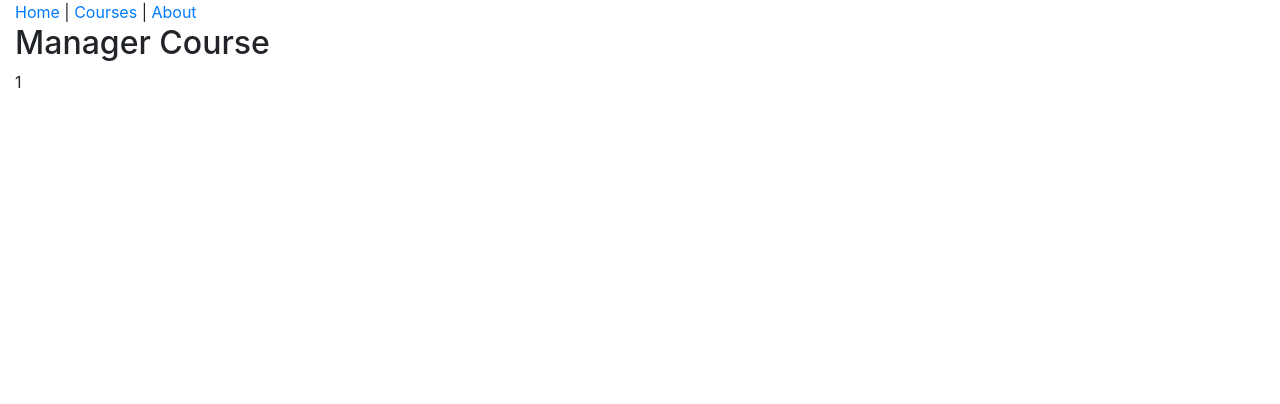
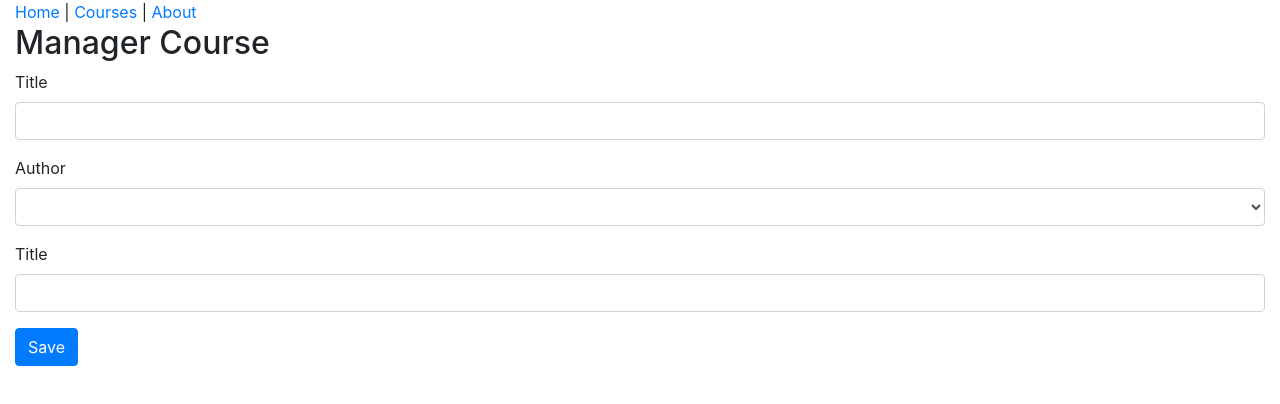
Before and after one commit to keylw/react-start, a React (Create React App) app: page /course/1 in a window 1280 px wide. Shown: the top 404 px of the page. Built offline with nearby package versions, Linux system fonts and the light colour scheme; no server answers.

Commit message:
added form for add and change course data

```diff
--- a/package.json
+++ b/package.json
@@ -8,7 +8,8 @@
     "react": "^16.11.0",
     "react-dom": "^16.11.0",
     "react-router-dom": "^5.0.0",
-    "react-scripts": "3.2.0"
+    "react-scripts": "3.2.0",
+    "react-toastify": "^5.1.1"
   },
   "scripts": {
     "start": "run-p start:dev start:api",
--- a/src/components/App.js
+++ b/src/components/App.js
@@ -6,15 +6,19 @@
 import NotFoundPage from "./NotFoundPage";
 import ManageCoursePage from "./ManageCoursePage";
 import { Route, Switch, Redirect } from "react-router-dom";
+import { ToastContainer } from "react-toastify";
+import "react-toastify/dist/ReactToastify.css";
 
 function App() {
   return (
     <div className="container-fluid">
+      <ToastContainer autoClose={3000} hideProgressBar />
       <Header />
       <Switch>
         <Route path="/" exact component={HomePage} />
         <Route path="/courses" component={CoursesPage} />
         <Route path="/course/:slug" component={ManageCoursePage} />
+        <Route path="/course" component={ManageCoursePage} />
         <Route path="/about" component={AboutPage} />
         <Redirect from="/about-page" to="/about" />
         <Route component={NotFoundPage} />
--- /dev/null
+++ b/src/components/CourseForm.js
@@ -0,0 +1,58 @@
+import React from "react";
+import TextInput from "./common/TextInput.js";
+import PropTypes from "prop-types";
+
+function CourseForm(props) {
+  return (
+    <form onSubmit={props.onSubmit}>
+      <TextInput
+        id="title"
+        label="title"
+        name="title"
+        value={props.course.title}
+        onChange={props.onChange}
+        error={props.error.title}
+      />
+
+      <div className="form-group">
+        <label htmlFor="author">Author</label>
+        <div className="field">
+          <select
+            id="author"
+            name="authorId"
+            onChange={props.onChange}
+            value={props.course.authorId || ""}
+            className="form-control"
+          >
+            <option value="" />
+            <option value="1">Cory House</option>
+            <option value="2">Scott Allen</option>
+          </select>
+        </div>
+        {props.error.authorId && (
+          <div className="alert alert-danger">{props.error.authorId}</div>
+        )}
+      </div>
+
+      <TextInput
+        id="category"
+        label="category"
+        name="category"
+        value={props.course.category}
+        onChange={props.onChange}
+        error={props.error.category}
+      />
+
+      <input type="submit" value="Save" className="btn btn-primary" />
+    </form>
+  );
+}
+
+CourseForm.prototype = {
+  course: PropTypes.object.isRequired,
+  onSubmit: PropTypes.func.isRequired,
+  onChange: PropTypes.func.isRequired,
+  errors: PropTypes.object.isRequired
+};
+
+export default CourseForm;
--- a/src/components/CourserPage.js
+++ b/src/components/CourserPage.js
@@ -1,5 +1,6 @@
 import React, { useState, useEffect } from "react";
 import { getCourses } from "../api/courseApi";
+import { Link } from "react-router-dom";
 import CourseList from "./CourseList";
 
 function CoursesPage() {
@@ -12,6 +13,9 @@
   return (
     <>
       <h2>Courses</h2>
+      <Link className="btn btn-primary" to="/course">
+        Add Course
+      </Link>
       <CourseList courses={courses} />
     </>
   );
--- a/src/components/ManageCoursePage.js
+++ b/src/components/ManageCoursePage.js
@@ -1,12 +1,62 @@
-import React from "react";
-import { Prompt } from "react-router-dom";
+import React, { useState, useEffect } from "react";
+import CourseForm from "./CourseForm";
+import * as courseApi from "../api/courseApi";
+import { toast } from "react-toastify";
 
 const ManageCoursePage = props => {
+  const [error, setError] = useState({});
+  const [course, setCourse] = useState({
+    id: null,
+    slug: "",
+    title: "",
+    authorId: null,
+    category: ""
+  });
+
+  useEffect(() => {
+    const slug = props.match.params.slug;
+    if (slug) {
+      courseApi.getCourseBySlug(slug).then(_course => setCourse(_course));
+    }
+  }, [props.match.params.slug]);
+
+  //destruction used in parameters
+  function handleChange({ target }) {
+    setCourse({
+      ...course,
+      [target.name]: target.value
+    });
+  }
+
+  function formIsValid() {
+    const _error = {};
+
+    if (!course.title) _error.title = "Title is required";
+    if (!course.authorId) _error.authorId = "Author Id is required";
+    if (!course.category) _error.category = "Category is required";
+
+    setError(_error);
+    return Object.keys(_error).length === 0;
+  }
+
+  function handleSubmit(event) {
+    event.preventDefault();
+    if (!formIsValid()) return;
+    courseApi.saveCourse(course).then(() => {
+      props.history.push("/courses");
+      toast.success("course Saved !");
+    });
+  }
+
   return (
     <>
       <h2> Manager Course</h2>
-      {/* <Prompt when={true} message="Are you sure you want to leave?"></Prompt> */}
-      {props.match.params.slug}
+      <CourseForm
+        error={error}
+        course={course}
+        onChange={handleChange}
+        onSubmit={handleSubmit}
+      />
     </>
   );
 };
--- /dev/null
+++ b/src/components/common/TextInput.js
@@ -0,0 +1,41 @@
+import React from "react";
+import PropTypes from "prop-types";
+
+function TextInput(props) {
+  let wrapperClass = "form-group";
+  if (props.error && props.error.lenght > 0) {
+    wrapperClass += " has-error";
+  }
+
+  return (
+    <div className={wrapperClass}>
+      <label htmlFor="title">Title</label>
+      <div className="field">
+        <input
+          id="title"
+          type="text"
+          name={props.name}
+          className="form-control"
+          value={props.value}
+          onChange={props.onChange}
+        />
+      </div>
+      {props.error && <div className="alert alert-danger">{props.error}</div>}
+    </div>
+  );
+}
+
+TextInput.propTypes = {
+  id: PropTypes.string.isRequired,
+  name: PropTypes.string.isRequired,
+  label: PropTypes.string.isRequired,
+  onChange: PropTypes.func.isRequired,
+  value: PropTypes.string,
+  error: PropTypes.string
+};
+
+TextInput.default = {
+  error: ""
+};
+
+export default TextInput;
--- a/tools/db.json
+++ b/tools/db.json
@@ -1 +1,96 @@
-{"courses":[{"id":1,"title":"Securing React Apps with Auth0","slug":"react-auth0-authentication-security","authorId":1,"category":"JavaScript"},{"id":2,"title":"React: The Big Picture","slug":"react-big-picture","authorId":1,"category":"JavaScript"},{"id":3,"title":"Creating Reusable React Components","slug":"react-creating-reusable-components","authorId":1,"category":"JavaScript"},{"id":4,"title":"Building a JavaScript Development Environment","slug":"javascript-development-environment","authorId":1,"category":"JavaScript"},{"id":5,"title":"Building Applications with React and Redux","slug":"react-redux-react-router-es6","authorId":1,"category":"JavaScript"},{"id":6,"title":"Building Applications in React and Flux","slug":"react-flux-building-applications","authorId":1,"category":"JavaScript"},{"id":7,"title":"Clean Code: Writing Code for Humans","slug":"writing-clean-code-humans","authorId":1,"category":"Software Practices"},{"id":8,"title":"Architecting Applications for the Real World","slug":"architecting-applications-dotnet","authorId":1,"category":"Software Architecture"},{"id":9,"title":"Becoming an Outlier: Reprogramming the Developer Mind","slug":"career-reboot-for-developer-mind","authorId":1,"category":"Career"},{"id":10,"title":"Web Component Fundamentals","slug":"web-components-shadow-dom","authorId":1,"category":"HTML5"}],"authors":[{"id":1,"name":"Cory House"},{"id":2,"name":"Scott Allen"},{"id":3,"name":"Dan Wahlin"}]}
+{
+  "courses": [
+    {
+      "id": 1,
+      "title": "Securing React Apps with Auth0",
+      "slug": "react-auth0-authentication-security",
+      "authorId": 1,
+      "category": "JavaScript"
+    },
+    {
+      "id": 2,
+      "title": "React: The Big Picture",
+      "slug": "react-big-picture",
+      "authorId": 1,
+      "category": "JavaScript"
+    },
+    {
+      "id": 3,
+      "title": "Creating Reusable React Components",
+      "slug": "react-creating-reusable-components",
+      "authorId": 1,
+      "category": "JavaScript"
+    },
+    {
+      "id": 4,
+      "title": "Building a JavaScript Development Environment",
+      "slug": "javascript-development-environment",
+      "authorId": 1,
+      "category": "JavaScript"
+    },
+    {
+      "id": 5,
+      "title": "Building Applications with React and Redux",
+      "slug": "react-redux-react-router-es6",
+      "authorId": 1,
+      "category": "JavaScript"
+    },
+    {
+      "id": 6,
+      "title": "Building Applications in React and Flux",
+      "slug": "react-flux-building-applications",
+      "authorId": 1,
+      "category": "JavaScript"
+    },
+    {
+      "id": 7,
+      "title": "Clean Code: Writing Code for Humans",
+      "slug": "writing-clean-code-humans",
+      "authorId": 1,
+      "category": "JJ"
+    },
+    {
+      "id": 8,
+      "title": "Architecting Applications for the Real World",
+      "slug": "architecting-applications-dotnet",
+      "authorId": 1,
+      "category": "Software Architecture"
+    },
+    {
+      "id": 9,
+      "title": "Becoming an Outlier: Reprogramming the Developer Mind",
+      "slug": "career-reboot-for-developer-mind",
+      "authorId": 1,
+      "category": "Career"
+    },
+    {
+      "id": 10,
+      "title": "Web Component Fundamentals",
+      "slug": "web-components-shadow-dom",
+      "authorId": 1,
+      "category": "HTML5"
+    },
+    {
+      "id": 11,
+      "slug": "sddd",
+      "title": "sddd",
+      "authorId": 1,
+      "category": "qwe",
+      "createdAt": 1572618370982
+    }
+  ],
+  "authors": [
+    {
+      "id": 1,
+      "name": "Cory House"
+    },
+    {
+      "id": 2,
+      "name": "Scott Allen"
+    },
+    {
+      "id": 3,
+      "name": "Dan Wahlin"
+    }
+  ]
+}
```
Also changed, not shown: 2 other files (tests, documents, lock files or other folders).
